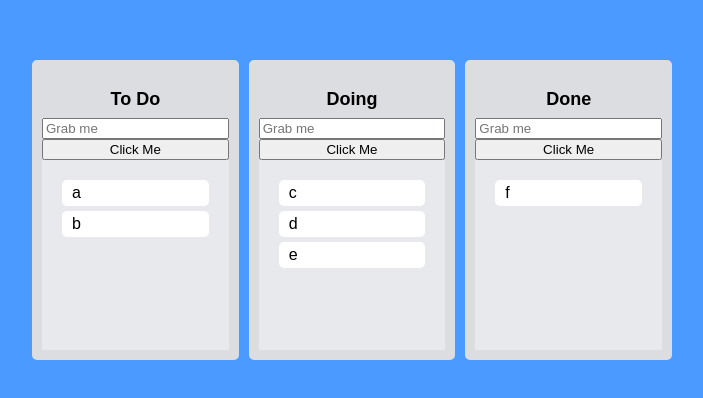
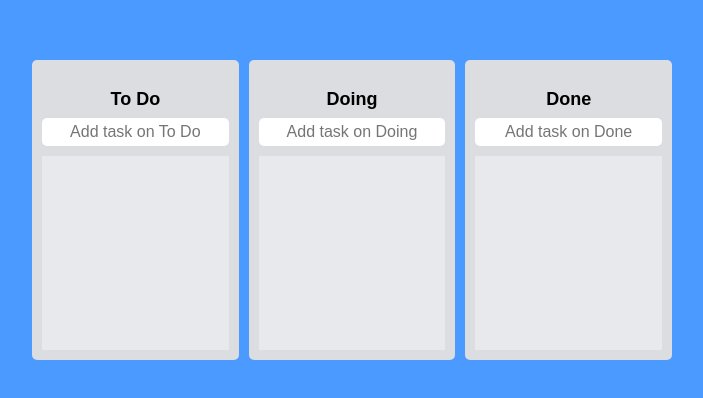
Before and after one commit to moonssa/react-masterclass, a React (Create React App) app: page / in a window 1280 px wide. Shown: the part 190-588 px from the top of the page, without its empty margins (288-991 px from the left). Built offline with nearby package versions, Linux system fonts and the light colour scheme.

Commit message:
change text to {id, text}

```diff
--- a/src/App.tsx
+++ b/src/App.tsx
@@ -28,11 +28,13 @@
     console.log(info);
     const { destination, source, draggableId } = info;
     if (!destination) return;
+
     if (source.droppableId === destination?.droppableId) {
       setToDos((allBoards) => {
         const copyBoard = [...allBoards[source.droppableId]];
+        const taskObj = copyBoard[source.index];
         copyBoard.splice(source.index, 1);
-        copyBoard.splice(destination?.index, 0, draggableId);
+        copyBoard.splice(destination?.index, 0, taskObj);
 
         return { ...allBoards, [source.droppableId]: copyBoard };
       });
@@ -40,9 +42,10 @@
     if (source.droppableId !== destination?.droppableId) {
       setToDos((allBoards) => {
         const sourceBoard = [...allBoards[source.droppableId]];
+        const taskObj = sourceBoard[source.index];
         const targetBoard = [...allBoards[destination.droppableId]];
         sourceBoard.splice(source.index, 1);
-        targetBoard.splice(destination.index, 0, draggableId);
+        targetBoard.splice(destination.index, 0, taskObj);
         return {
           ...allBoards,
           [source.droppableId]: sourceBoard,
@@ -50,6 +53,8 @@
         };
       });
     }
+
+    return;
   };
   return (
     <DragDropContext onDragEnd={onDragEnd}>
--- a/src/components/Board.tsx
+++ b/src/components/Board.tsx
@@ -1,7 +1,10 @@
+import { useForm } from "react-hook-form";
 import { Droppable } from "react-beautiful-dnd";
 import DraggableCard from "./DragabbleCard";
 import styled from "styled-components";
 import { useRef } from "react";
+import { IToDo, toDoState } from "./atoms";
+import { useSetRecoilState } from "recoil";
 
 const Wrapper = styled.div`
   padding: 10px;
@@ -35,24 +38,59 @@
   transition: background-color 0.3s ease-in-out;
   padding: 20px;
 `;
+const Form = styled.form`
+  width: 100%;
+  display: flex;
+  justify-content: center;
+  padding-bottom: 10px;
+  input {
+    font-size: 16px;
+    border: 0;
+    background-color: white;
+    width: 100%;
+    padding: 5px;
+    border-radius: 5px;
+    text-align: center;
+    margin: 0 auto;
+  }
+`;
+
 interface IBoardProps {
-  toDos: string[];
+  toDos: IToDo[];
   boardId: string;
+}
+
+interface IForm {
+  toDo: string;
 }
 
 function Board({ toDos, boardId }: IBoardProps) {
   const inputRef = useRef<HTMLInputElement>(null);
-  const onClick = () => {
-    inputRef.current?.focus();
-    setTimeout(() => {
-      inputRef.current?.blur();
-    }, 5000);
+  const setToDos = useSetRecoilState(toDoState);
+  const { register, setValue, handleSubmit } = useForm<IForm>();
+  const onValid = ({ toDo }: IForm) => {
+    const newToDo = {
+      id: Date.now(),
+      text: toDo,
+    };
+    setToDos((allBoards) => {
+      return {
+        ...allBoards,
+        [boardId]: [...allBoards[boardId], newToDo],
+      };
+    });
+    setValue("toDo", "");
   };
   return (
     <Wrapper>
       <Title> {boardId}</Title>
-      <input ref={inputRef} placeholder="Grab me" />
-      <button onClick={onClick}>Click Me</button>
+      <Form onSubmit={handleSubmit(onValid)}>
+        <input
+          {...register("toDo", { required: true })}
+          type="text"
+          placeholder={`Add task on ${boardId}`}
+        />
+      </Form>
       <Droppable droppableId={boardId}>
         {(magic, snapshot) => (
           <Area
@@ -62,7 +100,12 @@
             {...magic.droppableProps}
           >
             {toDos.map((toDo, index) => (
-              <DraggableCard key={toDo} index={index} toDo={toDo} />
+              <DraggableCard
+                key={toDo.id}
+                index={index}
+                toDoId={toDo.id}
+                toDoText={toDo.text}
+              />
             ))}
             {magic.placeholder}
           </Area>
--- a/src/components/DragabbleCard.tsx
+++ b/src/components/DragabbleCard.tsx
@@ -17,13 +17,13 @@
 `;
 
 interface IDraggableCardProps {
-  toDo: string;
+  toDoId: number;
+  toDoText: string;
   index: number;
 }
-function DraggableCard({ toDo, index }: IDraggableCardProps) {
-  console.log(toDo, "has been rendered");
+function DraggableCard({ toDoId, toDoText, index }: IDraggableCardProps) {
   return (
-    <Draggable key={toDo} draggableId={toDo} index={index}>
+    <Draggable draggableId={toDoId + ""} index={index}>
       {(magic, snapshot) => (
         <Card
           isDragging={snapshot.isDragging}
@@ -31,7 +31,7 @@
           {...magic.draggableProps}
           {...magic.dragHandleProps}
         >
-          {toDo}
+          {toDoText}
         </Card>
       )}
     </Draggable>
--- a/src/components/atoms.tsx
+++ b/src/components/atoms.tsx
@@ -1,13 +1,17 @@
 import { atom, selector } from "recoil";
 
+export interface IToDo {
+  id: number;
+  text: string;
+}
 interface IToDoState {
-  [key: string]: string[];
+  [key: string]: IToDo[];
 }
 export const toDoState = atom<IToDoState>({
   key: "toDo",
   default: {
-    "To Do": ["a", "b"],
-    Doing: ["c", "d", "e"],
-    Done: ["f"],
+    "To Do": [],
+    Doing: [],
+    Done: [],
   },
 });
```
